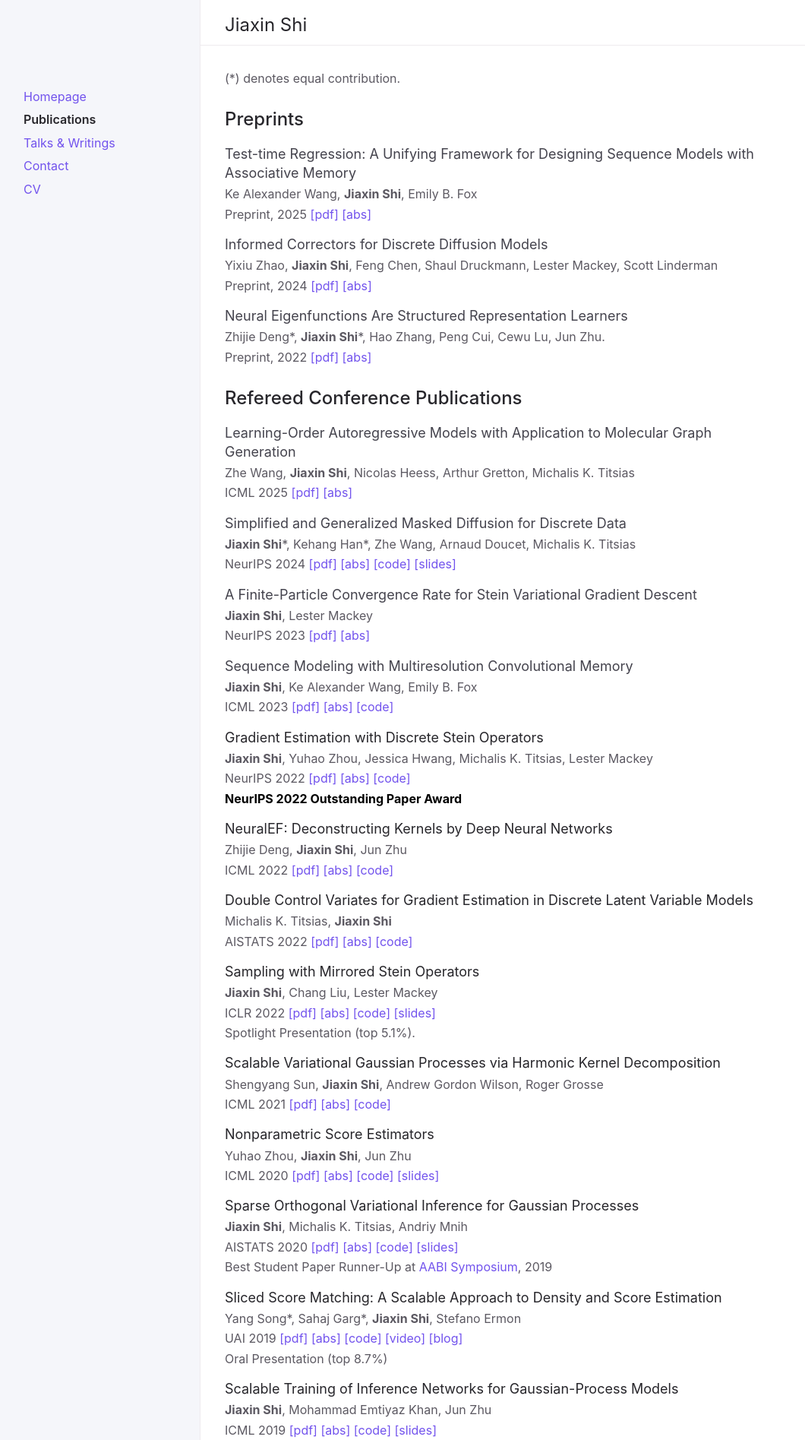
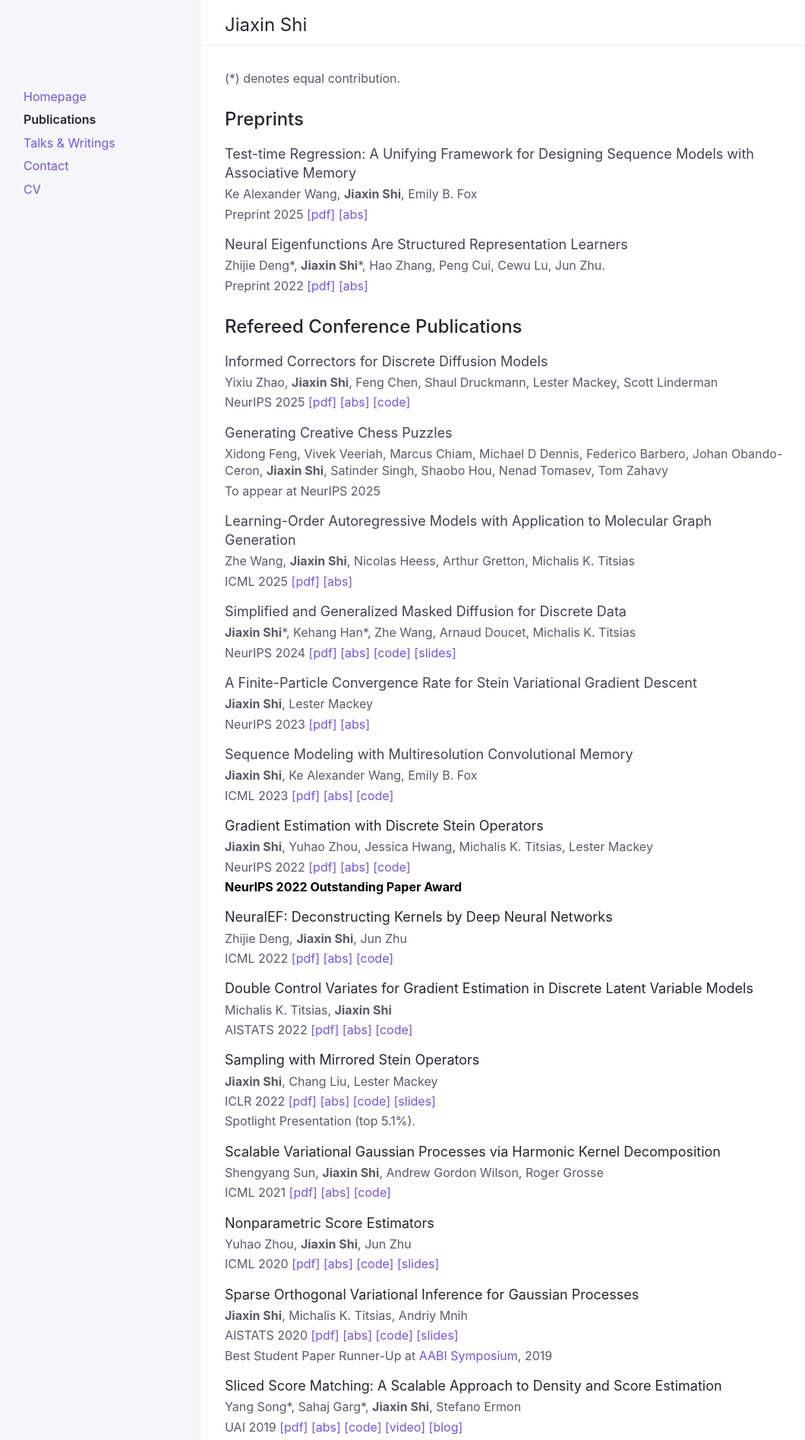
Before and after one commit to thjashin/thjashin.github.io, a Jekyll site: the page built from publications.md, in a window 1280 px wide. Shown: the top 1895 px of the page at 76% size, without its empty margins (92-1152 px from the left). Built offline with Jekyll 4.4.1, drawn with Linux system fonts in a browser that asks for light colours.

Commit message:
Update publications.md

```diff
--- a/publications.md
+++ b/publications.md
@@ -13,28 +13,35 @@ Test-time Regression: A Unifying Framework for Designing Sequence Models with As
 {: .fs-5 .mb-1 .text-grey-dk-200}
 Ke Alexander Wang, **Jiaxin Shi**, Emily B. Fox
 {: .mb-1}
-Preprint, 2025
+Preprint 2025
 [[pdf]](https://arxiv.org/pdf/2501.12352.pdf)
 [[abs]](https://arxiv.org/abs/2501.12352)
+
+Neural Eigenfunctions Are Structured Representation Learners
+{: .fs-5 .mb-1 .text-grey-dk-200}
+Zhijie Deng\*, **Jiaxin Shi**\*, Hao Zhang, Peng Cui, Cewu Lu, Jun Zhu.
+{: .mb-1}
+Preprint 2022
+[[pdf]](https://arxiv.org/pdf/2210.12637.pdf)
+[[abs]](https://arxiv.org/abs/2210.12637)
+<!-- [[code]](https://github.com/thudzj/NeuralEigenFunction) -->
+
+## Refereed Conference Publications
 
 Informed Correctors for Discrete Diffusion Models
 {: .fs-5 .mb-1 .text-grey-dk-200}
 Yixiu Zhao, **Jiaxin Shi**, Feng Chen, Shaul Druckmann, Lester Mackey, Scott Linderman
 {: .mb-1}
-Preprint, 2024
+NeurIPS 2025
 [[pdf]](https://arxiv.org/pdf/2407.21243.pdf)
 [[abs]](https://arxiv.org/abs/2407.21243)
+[[code]](https://github.com/lindermanlab/informed-correctors)
 
-Neural Eigenfunctions Are Structured Representation Learners
+Generating Creative Chess Puzzles
 {: .fs-5 .mb-1 .text-grey-dk-200}
-Zhijie Deng\*, **Jiaxin Shi**\*, Hao Zhang, Peng Cui, Cewu Lu, Jun Zhu.
+Xidong Feng, Vivek Veeriah, Marcus Chiam, Michael D Dennis, Federico Barbero, Johan Obando-Ceron, **Jiaxin Shi**, Satinder Singh, Shaobo Hou, Nenad Tomasev, Tom Zahavy
 {: .mb-1}
-Preprint, 2022
-[[pdf]](https://arxiv.org/pdf/2210.12637.pdf)
-[[abs]](https://arxiv.org/abs/2210.12637)
-<!-- [[code]](https://github.com/thudzj/NeuralEigenFunction) -->
-
-## Refereed Conference Publications
+To appear at NeurIPS 2025
 
 Learning-Order Autoregressive Models with Application to Molecular Graph Generation
 {: .fs-5 .mb-1 .text-grey-dk-200}
```
